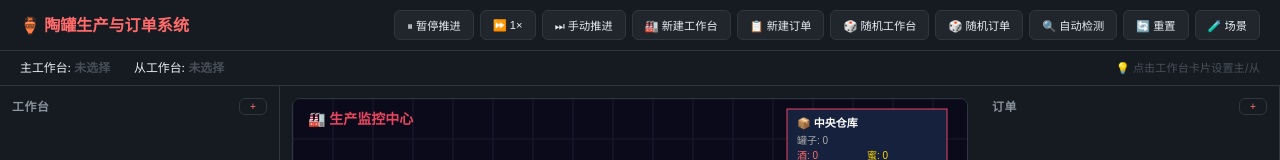
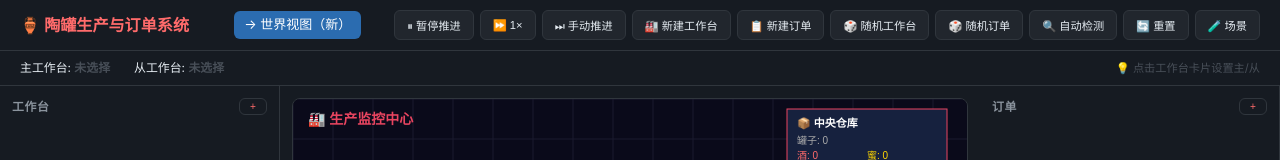
Before and after one commit to Lazyair150/jar-system-dotnet, a plain HTML site: page src/JarSystem.Web/wwwroot/index.html in a window 1280 px wide. Shown: the top 160 px of the page. Drawn offline with Linux system fonts and the light colour scheme.

Commit message:
chore: run.bat 与启动配置指向世界视图（新页面）
用户反馈：双击 run.bat 后打开的还是旧页面。三处一起修：
- run.bat：不再显式 --urls 3457（它与 launchSettings 的 5289 冲突），改为
  dotnet run --project src\JarSystem.Web --launch-profile http；启动后 6 秒自动打开
  http://localhost:5289/world.html；提示里同时列出世界视图、旧页面与 /api 地址。
  文件保持纯 ASCII（bat 在 GBK 代码页下遇到 UTF-8 中文会报语法错）。
- launchSettings.json：http profile 加 "launchUrl": "world.html"，
  于是 dotnet run 自带的 launchBrowser 也直接落到新页面。
- wwwroot/index.html：页头加「→ 世界视图（新）」入口，旧页面不再把人困在里面。

实测（按 run.bat 的方式启动）：Now listening on http://localhost:5289；
/ 200、/world.html 200、/js/world.js 200、/api/state 200、/api/invariants 200。

```diff
--- a/src/JarSystem.Web/Properties/launchSettings.json
+++ b/src/JarSystem.Web/Properties/launchSettings.json
@@ -5,6 +5,7 @@
       "commandName": "Project",
       "dotnetRunMessages": true,
       "launchBrowser": true,
+      "launchUrl": "world.html",
       "applicationUrl": "http://localhost:5289",
       "environmentVariables": {
         "ASPNETCORE_ENVIRONMENT": "Development"
--- a/src/JarSystem.Web/wwwroot/index.html
+++ b/src/JarSystem.Web/wwwroot/index.html
@@ -10,6 +10,9 @@
   <div id="app">
     <header>
       <h1>🏺 陶罐生产与订单系统</h1>
+      <!-- 新世界视图（S1–S5）：帧时间线 / 世界状态 / 不变量 / 命令面板 / 进度条 / B 类阶段条 -->
+      <a href="/world.html" style="margin-left:12px;padding:4px 10px;border-radius:6px;
+         background:#2b6cb0;color:#fff;text-decoration:none;font-size:13px">→ 世界视图（新）</a>
       <div class="controls">
         <button id="btn-auto" onclick="toggleAuto()">⏸ 暂停推进</button>
         <button id="btn-speed" onclick="cycleSpeed()">⏩ 1×</button>
```
Also changed, not shown: 1 other file.
